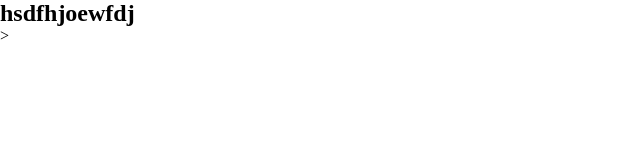
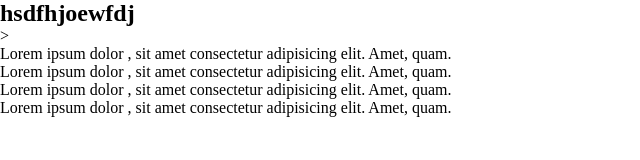
Before and after one commit to ramesh043/Sample, a plain HTML site: page index.html in a window 1280 px wide. Shown: the whole page, without its empty margins (0-640 px from the left). Drawn offline with Linux system fonts and the light colour scheme.

Commit message:
paragraph add

```diff
--- a/index.html
+++ b/index.html
@@ -10,5 +10,17 @@
   <body>
     <h2>hsdfhjoewfdj</h2>
     >
+    <p>
+      Lorem ipsum dolor , sit amet consectetur adipisicing elit. Amet, quam.
+    </p>
+    <p>
+      Lorem ipsum dolor , sit amet consectetur adipisicing elit. Amet, quam.
+    </p>
+    <p>
+      Lorem ipsum dolor , sit amet consectetur adipisicing elit. Amet, quam.
+    </p>
+    <p>
+      Lorem ipsum dolor , sit amet consectetur adipisicing elit. Amet, quam.
+    </p>
   </body>
 </html>
```
